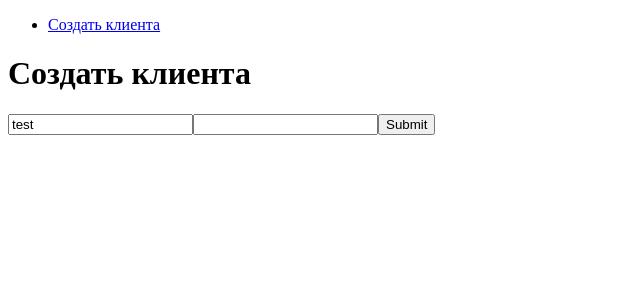
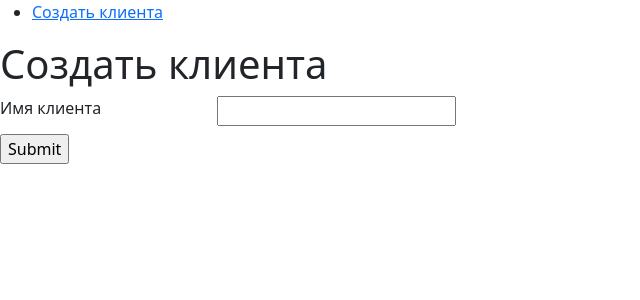
Before and after one commit to stz777/crm-mif, a Next.js app: page /clients/create in a window 1280 px wide. Shown: the top 300 px of the page, without its empty margins (0-640 px from the left). Built offline with nearby package versions, Linux system fonts and the light colour scheme.

Commit message:
create field wrapper

```diff
--- a/package.json
+++ b/package.json
@@ -12,6 +12,7 @@
     "@types/node": "20.4.5",
     "@types/react": "18.2.18",
     "@types/react-dom": "18.2.7",
+    "bootstrap": "^5.3.1",
     "eslint": "8.46.0",
     "eslint-config-next": "13.4.12",
     "next": "13.4.12",
--- a/src/app/clients/create/createClientForm.tsx
+++ b/src/app/clients/create/createClientForm.tsx
@@ -1,19 +1,21 @@
 "use client"
 
+import FieldWrapper from "@/app/ui/form/fieldWrapper";
 import { useForm } from "react-hook-form";
 
 export default function CreateClientForm() {
-    const { register, handleSubmit, watch, formState: { errors } } = useForm();
-
-    console.log(watch("example")); // watch input value by passing the name of it
+    const { register, handleSubmit, formState: { errors } } = useForm();
 
     return (
         <form onSubmit={handleSubmit(onSubmit)}>
 
-            <input defaultValue="test" {...register("example")} />
-
-            <input {...register("exampleRequired", { required: true })} />
-            {errors.exampleRequired && <span>This field is required</span>}
+            <FieldWrapper
+                title="Имя клиента"
+                field={<>
+                    <input {...register("fio", { required: true })} />
+                    <div>{errors.fio && <span>Это обязательное поле</span>}</div>
+                </>}
+            ></FieldWrapper>
 
             <input type="submit" />
         </form>
--- a/src/app/layout.tsx
+++ b/src/app/layout.tsx
@@ -1,4 +1,5 @@
 import Link from "next/link"
+import 'bootstrap/dist/css/bootstrap.min.css';
 
 export default function RootLayout({
   children,
--- /dev/null
+++ b/src/app/ui/form/fieldWrapper.tsx
@@ -0,0 +1,10 @@
+import { ReactNode } from 'react';
+
+export default function FieldWrapper({ title, field }: { title: string, field: ReactNode }) {
+    return <>
+        <div className="row mb-2">
+            <div className='col-lg-2'>{title}</div>
+            <div className='col-lg-7'>{field}</div>
+        </div>
+    </>
+}
```
Also changed, not shown: 1 other file (tests, documents, lock files or other folders).
